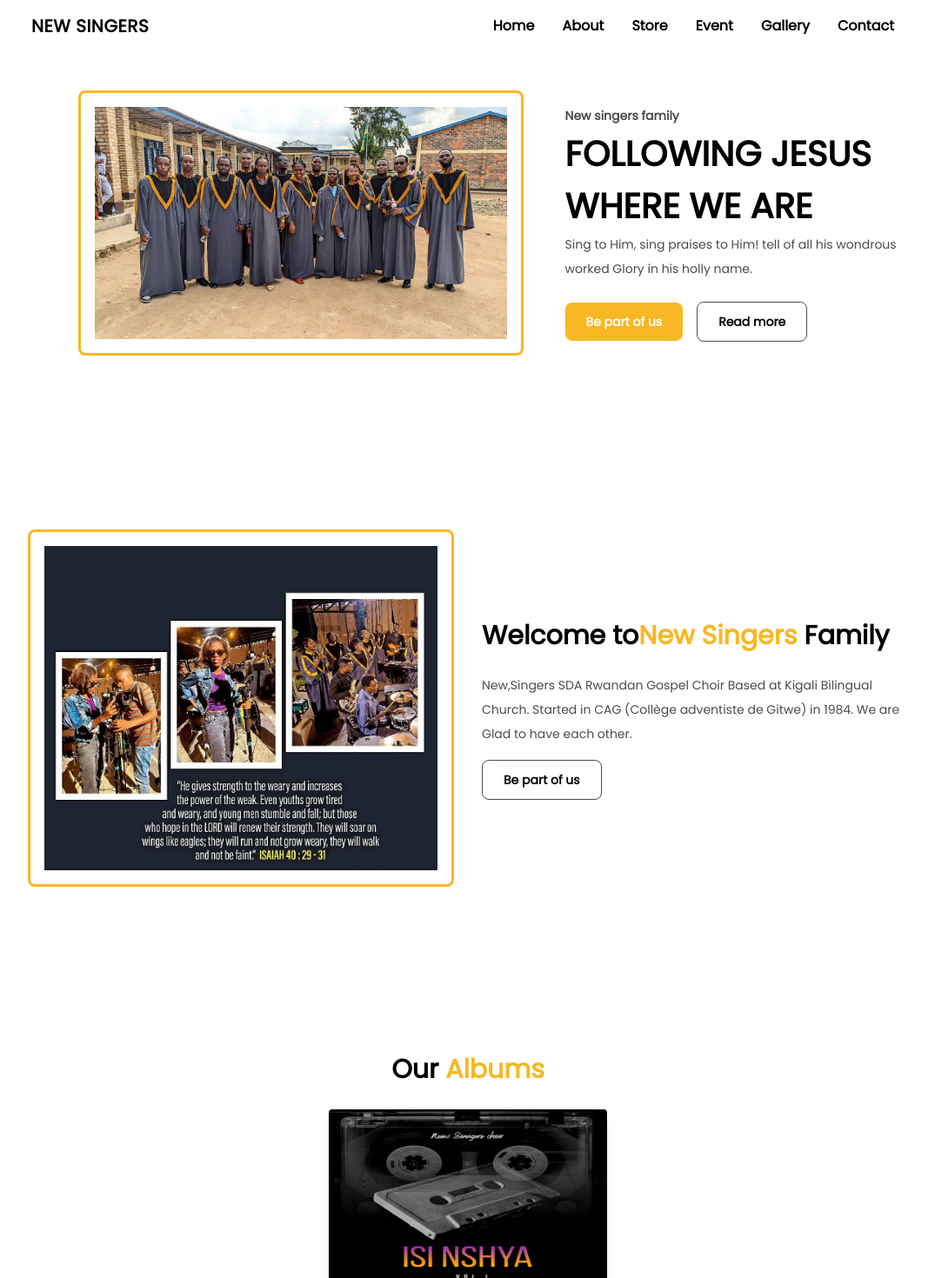
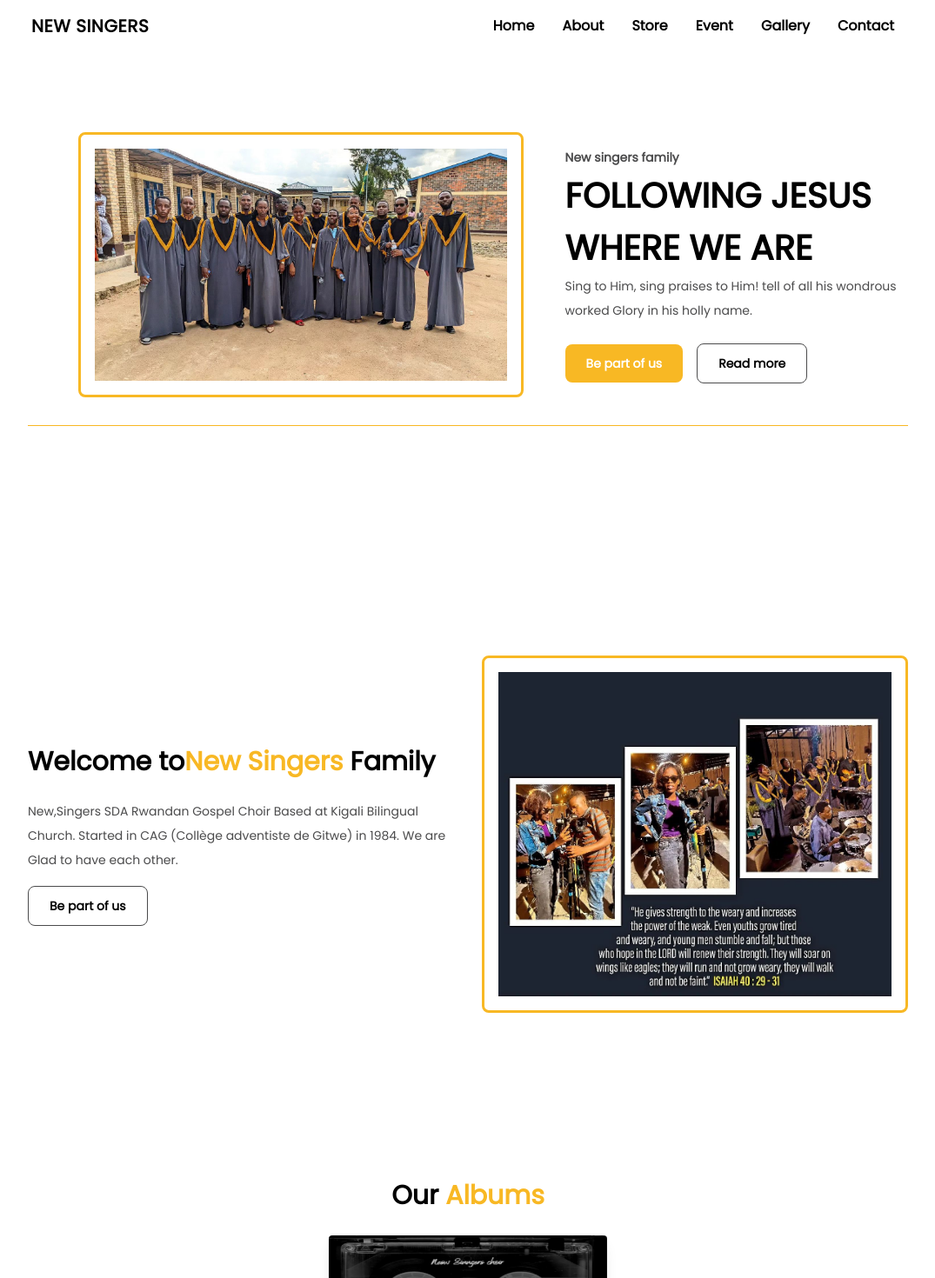
Before and after one commit to Juleshb/vop-fe, a React (Vite) app: page / in a window 1280 px wide. Shown: the top 1470 px of the page at 87% size, without its empty margins (102-1177 px from the left). Built offline with nearby package versions, Linux system fonts and the light colour scheme; some icons are missing.

Commit message:
change slide

```diff
--- a/src/components/container/About.jsx
+++ b/src/components/container/About.jsx
@@ -5,9 +5,7 @@ const About = () => {
   return (
     <div className="section" id="about">
       <div className="grid md:grid-cols-2 gap-8 place-items-center">
-        <div className="border-[3px] border-solid border-Teal rounded-lg">
-          <img src={about} alt="" className="p-4" />
-        </div>
+
         <div>
           <div className="font-bold sm:text-[1.875rem] text-[1.5rem] mb-5">
           Welcome to
@@ -20,6 +18,9 @@ const About = () => {
           Be part of us
           </button>
         </div>
+        <div className="border-[3px] border-solid border-Teal rounded-lg">
+          <img src={about} alt="" className="p-4" />
+        </div>
       </div>
     </div>
   );
--- a/src/components/container/Home.jsx
+++ b/src/components/container/Home.jsx
@@ -27,7 +27,7 @@ const Home = () => {
 
 
   return (
-    <div className="section" id="home">
+    <div className="section  my-12" id="home">
       <div className="md:flex items-center justify-center">
 
       <div className="md:w-[60%]">
@@ -60,7 +60,7 @@ const Home = () => {
         </div>
 
       </div>
-
+      <hr className="my-6 border-t border-Teal " />
     </div>
   );
 };
```
